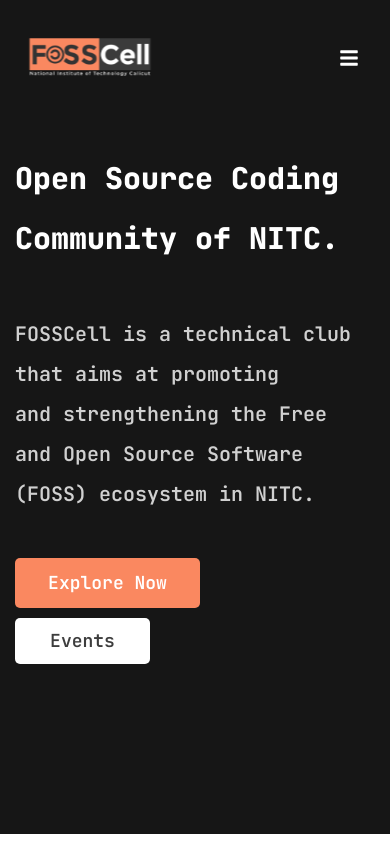
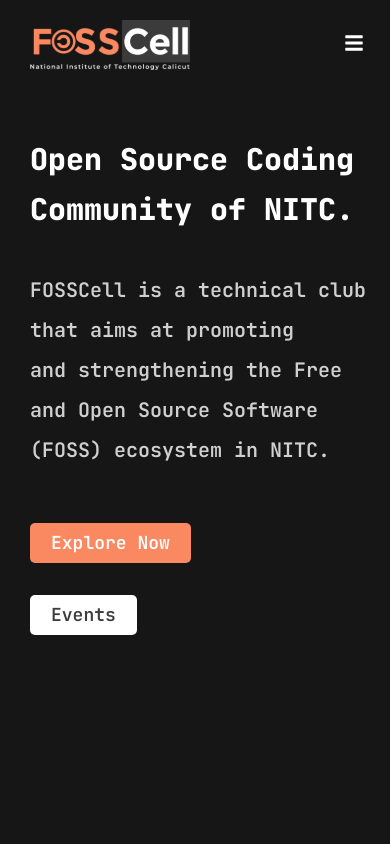
Before and after one commit to FOSSCellNITCalicut/FossCellNITC, a React (Create React App) app: page / in a window 390 px wide. Shown: the top 844 px of the page. Built offline with nearby package versions, Linux system fonts and the light colour scheme.

Commit message:
Made the hero and navbar responsive

```diff
--- a/src/Hero.css
+++ b/src/Hero.css
@@ -2,50 +2,74 @@
 
 .hero {
     display: flex;
-    justify-content: space-between;
+
     /* flex-wrap: wrap; */
     background-color: #161616;
-    width: 100%;
+    /* width: 100%; */
     height: 800px;
+    padding-inline: 3rem;
+    /* gap: 40px; */
+}
+.hero-left{
+    flex-grow: 2;
+    flex-shrink: 0;
 }
 
 .hero-content {
     font-family: 'JetBrains Mono';
     font-style: normal;
     font-weight: 800;
-    font-size: 70px;
+    font-size: 60px;
     line-height: 98px;
+    margin-bottom: 53px;
     text-transform: capitalize;
     color: #FFFFFF;
     letter-spacing: 0.05rem;
     margin-top: 3rem;
+
+}
+.hero-right{
+    margin-left: auto;
+    flex-shrink: 4;
+}
+.hero-image {
+    width: 100%;
+    display: block;
+
 }
 
 .join-us {
     font-family: 'JetBrains Mono';
     font-style: normal;
     font-weight: 700;
-    font-size: 30px;
+    font-size: 25px;
     line-height: 40px;
     display: flex;
     align-items: center;
     color: #FA8860;
-    margin-top: 3rem;
+    margin: 0rem;
+}
+
+.hero-btns {
+    display: flex;
+    gap: 2rem;
+    margin-top: 53px;
 }
 
 .btn-explorenow {
     font-family: 'JetBrains Mono';
     font-style: normal;
     font-weight: 600;
-    font-size: 28px;
+    font-size: 24px;
     line-height: 37px;
     text-transform: capitalize;
     color: #FFFFFF;
-    width: 281px;
-    height: 70px;
+    /* width: 281px;
+    height: 70px; */
+    padding: 10px 40px;
     background: #FA8860;
     border-radius: 30px;
-    margin-top: 3rem;
+    /* margin-top: 3rem; */
     cursor: pointer;
 }
 
@@ -53,28 +77,29 @@
     font-family: 'JetBrains Mono';
     font-style: normal;
     font-weight: 600;
-    font-size: 28px;
+    font-size: 24px;
     line-height: 37px;
     text-transform: capitalize;
     color: #3D3D3D;
     flex: none;
     order: 0;
     flex-grow: 0;
-    width: 197px;
-    height: 69px;
+    /* width: 197px;
+    height: 69px; */
+    padding: 10px 40px;
     background: #FFFFFF;
     border-radius: 30px;
-    margin-left: 2rem;
+    /* margin-left: 2rem; */
     cursor: pointer;
 }
 
-.hero-left {
+/* .hero-left {
     margin-left: 4rem;
 }
 
 .hero-right {
     margin-right: 8rem;
-}
+} */
 
 .hero-content-mobile {
     display: none;
@@ -92,6 +117,44 @@
     margin-top: 3rem;
 }
 
+@media screen and (max-width: 1274px) {
+
+    .hero-content {
+        font-size: 50px;
+        line-height: 88px;
+    }
+
+    .btn-explorenow, .btn-events{
+        border-radius: 10px;
+
+    }
+
+}
+@media screen and (max-width: 1172px) {
+
+    .hero-content {
+        font-size: 45px;
+        line-height: 80px;
+    }
+    /* .hero-right{
+        align-self: end;
+
+    } */
+    .hero-image{
+        width: 90%;
+        margin-left: auto;
+    }
+
+    .btn-explorenow, .btn-events{
+        font-size: 18px;
+        padding: 5px 25px;
+
+    }
+    .hero{
+        height: 650px;
+    }
+
+}
 
 @media screen and (max-width: 1000px) {
     .hero-image {
@@ -99,7 +162,10 @@
     }
 
     .hero {
-        height: 900px;
+        height: 750px;
+        padding-inline: 30px;
+        padding-block: 30px;
+        /* margin-bottom: 70px; */
     }
 
     .hero-content {
@@ -110,7 +176,7 @@
         font-family: 'JetBrains Mono';
         font-style: normal;
         font-weight: 700;
-        font-size: 48px;
+        font-size: 56px;
         color: #FFFFFF;
         display: block;
         justify-content: left;
@@ -134,11 +200,12 @@
     }
 }
 
-@media screen and (max-width: 765px) {
+@media screen and (max-width: 790px) {
     .hero-content-mobile {
         font-size: 34px;
         line-height: 68px;
-        margin-left: 15px;
+        margin-left: 30px;
+        margin-top: 0;
     }
 
     /* .hero {
@@ -160,40 +227,39 @@
 
     .mobile-content {
         font-size: 20px;
-        margin-left: 15px;
+        margin-left:30px;
         line-height: 40px;
     }
+        .mobile-content p{
+            margin: 0;
+        }
 
-    .btn-explorenow {
-        width: 185px;
-        height: 50px;
+    .btn-explorenow, .btn-events {
+
         border-radius: 5px;
         font-size: 18px;
         line-height: 18px;
-        margin-left: 15px;
-        margin-top: 24px;
+        padding: 11px 21px;
     }
 
-    .btn-events {
-        width: 135px;
-        height: 46px;
-        border-radius: 5px;
-        font-size: 18px;
-        line-height: 18px;
-        margin-left: 15px;
-        margin-top: 10px;
+
+    .hero-btns{
+        margin-left: 30px;
+        flex-direction: column;
+        align-items: start;
     }
-
     .line-break {
         display: unset;
     }
 }
 
 /*for ultra small iphones*/
-@media screen and (max-width: 390px) {
+@media screen and (max-width: 500px) {
     .hero-content-mobile {
+        padding-top: 40px;
         height: 6rem;
         font-size: 30px;
-        line-height: 60px;
+        line-height: 50px;
+        margin-bottom: 0;
     }
 }
--- a/src/Hero.js
+++ b/src/Hero.js
@@ -13,12 +13,13 @@
             <p><br />FOSSCell is a technical club<br />that aims at promoting<br />and strengthening the Free<br />and Open Source Software<br />(FOSS) ecosystem in NITC.<br /> </p>
           </div>
           <p className='join-us'>Join us and make a difference</p>
+          <div className="hero-btns">
             <button className='btn-explorenow'>Explore Now</button>
-                <br className='line-break'/>
             <button className='btn-events'>Events</button>
           </div>
+        </div>
         <div className='hero-right'>
-                <img src={HeroImage} alt='FossCell NITC' className='hero-image'/>
+          <img src={HeroImage} alt='FossCell NITC' className='hero-image' />
         </div>
       </div>
     </>
--- a/src/Navbar.css
+++ b/src/Navbar.css
@@ -15,11 +15,11 @@
 .navbar {
     display: flex;
     justify-content: space-between;
-    padding: 4rem;
+    align-items: center;
+    padding: 3rem;
     /* margin-top: 1rem; */
     height: 84px;
-    background-color:
-        #161616;
+    background-color: #161616;
 }
 
 .logo {
@@ -28,10 +28,12 @@
 
 .nav-items {
     display: flex;
+    justify-content: end;
+    gap: 4rem;
 }
 
 .nav-items li a {
-    margin-right: 4rem;
+    font-size: 25px;
 }
 
 .active {
@@ -44,6 +46,23 @@
 }
 
 @media screen and (max-width: 1200px) {
+
+    .nav-items li a {
+        font-size: 20px;
+    }
+
+}
+
+@media screen and (max-width: 1000px) {
+
+    .navbar {
+        /* position: relative; */
+        margin: 0;
+        padding: 30px;
+        align-items: center;
+        height: auto;
+    }
+
     .logo-resizer {
         width: 180px;
         height: 50px;
@@ -51,13 +70,14 @@
 
     .nav-items-mobile {
         position: absolute;
+        left: 0;
+        top: 95px;
         display: block;
         list-style: none;
-        left: 0;
-        top: 95px;
         transition: all 0.5s ease-out;
         width: 100%;
         background-color: #161616;
+
     }
 
     .nav-items-mobile li {
@@ -79,17 +99,13 @@
         display: none;
     }
 
-    .logo {
+    /* .logo {
         margin: 0;
         padding: 0;
-        margin-top: 2rem;
-    }
 
-    .navbar {
-        margin: 0;
-        padding: 0;
-        /* margin-top: 2rem; */
-    }
+    } */
+
+
 
     .mobile-menu-icon {
         display: block;
@@ -99,8 +115,26 @@
         background-color: transparent;
         border: none;
         outline: none;
-        top: 40px;
+        top: 30px;
         right: 25px;
         transition: all 0.5s ease;
     }
 }
+
+@media screen and (max-width: 500px) {
+    .navbar {
+        /* position: relative; */
+        margin: 0;
+        padding: 20px;
+        align-items: center;
+        height: auto;
+    }
+
+    .mobile-menu-icon {
+
+        right: 20px;
+        top: 25px;
+
+
+    }
+}
--- a/src/Navbar.js
+++ b/src/Navbar.js
@@ -1,8 +1,9 @@
 import React from 'react'
 import './Navbar.css'
 import {useState} from 'react';
-import Logo from './images/Logo.svg'
+import fossLogo from './images/fosslogo.svg'
 import {FaTimes,FaBars} from 'react-icons/fa'
+import hamburgerMenu from "./images/hamburger.svg"
 
 const Navbar = () => {
   const [isActive1, setIsActive1] = useState(true);
@@ -37,7 +38,7 @@
     <>
     <div className='navbar'>
       <div className='logo'>
-        <img src={Logo} alt='logo' className='logo-resizer'/>
+        <img src={fossLogo} alt='logo' className='logo-resizer'/>
       </div>
       <div className={isMobile ? "nav-items-mobile" : "nav-items"} >
         <li><a href="/" className={isActive1 ? 'active' : ''} onClick={handleClick1}>Home</a></li>
--- a/src/footer.js
+++ b/src/footer.js
@@ -1,5 +1,5 @@
 import "./footer.css";
-import logo1 from "./images/Logo.svg";
+import logo1 from "./images/fosslogo.svg";
 import { FaInstagram, FaTwitter, FaPaperPlane, FaDiscord, FaEnvelope } from 'react-icons/fa';
 
 const Footer = () => {
```
Also changed, not shown: src/images/fosslogo.svg (added), src/images/hamburger.svg (added). Lines whose indentation alone changed are shown as unchanged.
